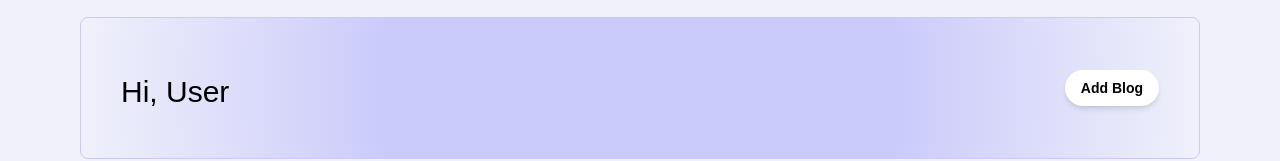
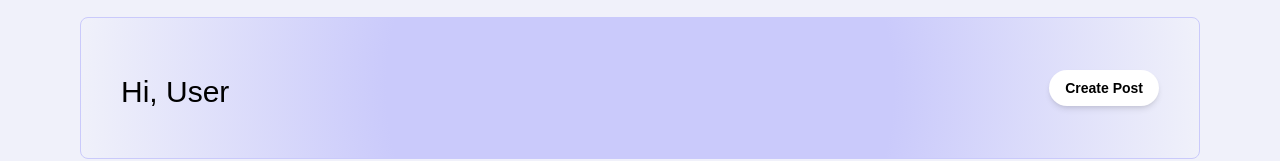
Before and after one commit to anujsb/task-attack-capital, a Next.js app: page /dashboard in a window 1280 px wide. Shown: the part 132-293 px from the top of the page. Built offline with nearby package versions, Linux system fonts and the light colour scheme.

Commit message:
create post button on dashboard

```diff
--- a/src/app/create-post/page.tsx
+++ b/src/app/create-post/page.tsx
@@ -34,10 +34,10 @@ const page = () => {
   };
 
   return (
-    <div className="h-screen flex flex-col  items-center justify-center bg-[radial-gradient(circle,_#cacafb_45%,_#ffd1c700)]">
+    <div className="h-screen flex flex-col  items-center justify-center bg-[radial-gradient(circle,_#cacafb_45%,_#ffd1c700)] ">
       <form
         // onSubmit={handleSubmit}
-        className=" p-10  rounded-lg bg-[#f0f1fa]"
+        className=" p-10  rounded-lg bg-[#f0f1fa] w-2/3"
       >
         {/* <form onSubmit={handleSubmit} className="max-w-2xl mx-auto space-y-4"> */}
         <h1 className="text-2xl font-bold mb-4">Create a New Post</h1>
--- a/src/app/dashboard/page.tsx
+++ b/src/app/dashboard/page.tsx
@@ -1,6 +1,7 @@
 import Blog from "@/components/Blog";
 import MyBlog from "@/components/MyBlog";
 import { Button } from "@/components/ui/button";
+import Link from "next/link";
 import React from "react";
 
 const page = () => {
@@ -18,9 +19,11 @@ const page = () => {
         <div className="pt-4">
           <h1 className="text-center mb-2 text-3xl">Hi, User</h1>
         </div>
-        <Button className=" bg-[#ffffff] hover:bg-[#1a2ffb] hover:text-white rounded-full shadow-md hover:shadow-lg font-semibold border-none">
-          Add Blog
-        </Button>
+        <Link href="/create-post" >
+          <Button className=" bg-[#ffffff] hover:bg-[#1a2ffb] hover:text-white rounded-full shadow-md hover:shadow-lg font-semibold border-none">
+          Create Post
+          </Button>
+        </Link>
       </div>
       <div className="border rounded-lg mt-10 p-10">
         <h1 className="text-center mb-2 text-3xl">your Blogs</h1>
```
